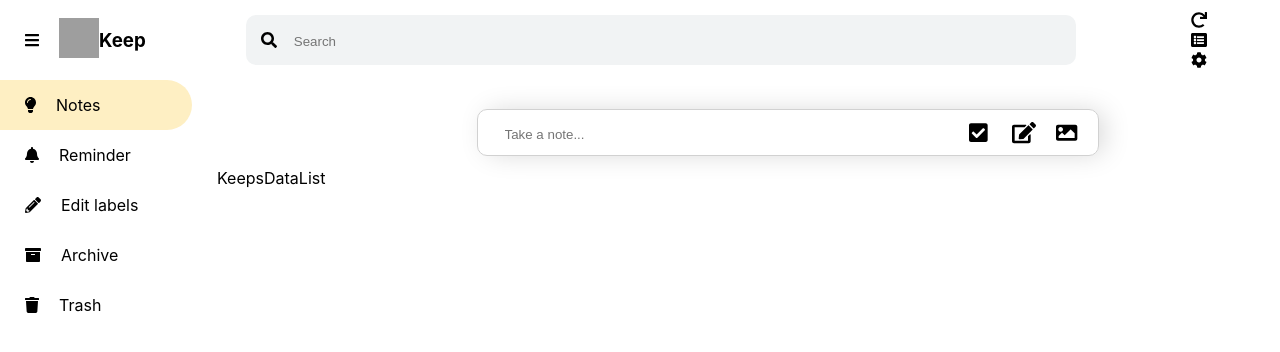
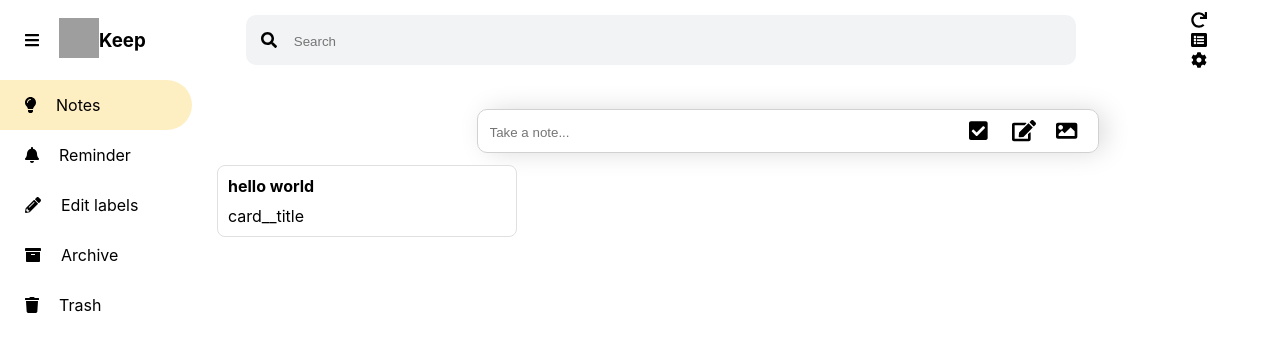
Before and after one commit to rohanvachheta/google-keep-clone, a React (Create React App) app: page / in a window 1280 px wide. Shown: the top 352 px of the page. Built offline with nearby package versions, Linux system fonts and the light colour scheme; grey boxes are pictures that could not be loaded.

Commit message:
image upload in text editor

```diff
--- /dev/null
+++ b/src/MainContent/KeepsDataList/index.css
@@ -0,0 +1,3 @@
+.note-card-list {
+  display: flex;
+}
--- a/src/MainContent/KeepsDataList/index.js
+++ b/src/MainContent/KeepsDataList/index.js
@@ -1,8 +1,13 @@
 import React from "react";
 import PropTypes from "prop-types";
+import KeepNoteCard from "../keepNoteCard";
 
 const KeepsDataList = (props) => {
-  return <div>KeepsDataList</div>;
+  return (
+    <div className="note-card-list">
+      <KeepNoteCard />
+    </div>
+  );
 };
 
 KeepsDataList.propTypes = {};
--- a/src/MainContent/TextEditor/index.css
+++ b/src/MainContent/TextEditor/index.css
@@ -8,8 +8,12 @@
   -webkit-box-shadow: 7px 0px 28px -4px rgba(209, 209, 209, 1);
   -moz-box-shadow: 7px 0px 28px -4px rgba(209, 209, 209, 1);
   box-shadow: 7px 0px 28px -4px rgba(209, 209, 209, 1);
-  height: 25px;
+  /* height: 25px; */
   border-radius: 10px;
+}
+
+.text-block-editor {
+  display: block;
 }
 
 .text-editor__icons {
@@ -24,7 +28,18 @@
 }
 
 .text-editor input {
-  margin-left: 15px;
+  width: 200%;
+  background: transparent;
+  border: none;
+  font-variant-ligatures: none;
+}
+
+.d-none {
+  display: none;
+}
+
+.text-editor textarea {
+  width: 100%;
   background: transparent;
   border: none;
   font-variant-ligatures: none;
@@ -32,4 +47,8 @@
   outline: none;
   -webkit-box-sizing: border-box;
   box-sizing: border-box;
+  resize: none;
+  overflow: hidden;
+  min-height: 50px;
+  max-height: 100px;
 }
--- a/src/MainContent/TextEditor/index.js
+++ b/src/MainContent/TextEditor/index.js
@@ -1,4 +1,4 @@
-import React from "react";
+import React, { useState } from "react";
 import PropTypes from "prop-types";
 import { FontAwesomeIcon } from "@fortawesome/react-fontawesome";
 import {
@@ -7,15 +7,78 @@
   faCheckSquare,
 } from "@fortawesome/free-solid-svg-icons";
 import "./index.css";
+import { render } from "@testing-library/react";
 
 const TextEditor = (props) => {
+  const [isFocused, setisFocused] = useState(false);
+  const [imageUrl, setimageUrl] = useState("");
+  const inputFileRef = React.createRef();
+  const onFocus = () => {
+    setisFocused(true);
+  };
+  const onBlur = () => {
+    setisFocused(false);
+  };
+
+  const handleKeyDown = (e) => {
+    e.target.style.height = "inherit";
+    e.target.style.height = `${e.target.scrollHeight}px`;
+    // In case you have a limitation
+    // e.target.style.height = `${Math.min(e.target.scrollHeight, limit)}px`;
+  };
+
+  const onImageChange = (event) => {
+    if (event.target.files && event.target.files[0]) {
+      let reader = new FileReader();
+      let file = event.target.files[0];
+
+      reader.onloadend = () => {
+        setimageUrl(URL.createObjectURL(file));
+        console.log("reader.onloadend -> render.result", render.result);
+      };
+
+      reader.readAsDataURL(file);
+    }
+  };
+  const handleImageUpload = (e) => {
+    e.preventDefault();
+    inputFileRef.current.click();
+    //
+  };
+
+  const removeFocusInput = () => {
+    setisFocused(false);
+  };
+
   return (
     <div class="container">
       <div class="center">
-        <div className="text-editor">
+        <div
+          className={` ${
+            isFocused ? "text-editor text-block-editor" : "text-editor"
+          } `}
+        >
           <div>
-            <input placeholder="Take a note..." />
+            {imageUrl && (
+              <img alt="note" width="100%" height="200" src={imageUrl} />
+            )}
+            {isFocused ? (
+              <textarea
+                autoFocus
+                placeholder="Take a note..."
+                onFocus={onFocus}
+                onKeyDown={handleKeyDown}
+              />
+            ) : (
+              <input
+                placeholder="Take a note..."
+                onFocus={onFocus}
+                onBlur={onBlur}
+                onKeyDown={handleKeyDown}
+              />
+            )}
           </div>
+          <div className="d-flex justify-content-center">
             <div className="text-editor-icon">
               <span className="text-editor__icons">
                 <FontAwesomeIcon icon={faCheckSquare} size="lg" />
@@ -24,8 +87,30 @@
                 <FontAwesomeIcon icon={faEdit} size="lg" />
               </span>
               <span className="text-editor__icons">
+                <input
+                  ref={inputFileRef}
+                  type="file"
+                  onChange={onImageChange}
+                  className="filetype d-none"
+                  id="group_image"
+                />
+                <a href="#" onClick={handleImageUpload}>
                   <FontAwesomeIcon icon={faImage} size="lg" />
+                </a>
               </span>
+            </div>
+            {isFocused && (
+              <div>
+                <button class="btn">save</button>
+                <button
+                  class="btn"
+                  style={{ marginLeft: "10px" }}
+                  onClick={removeFocusInput}
+                >
+                  cancel
+                </button>
+              </div>
+            )}
           </div>
         </div>
       </div>
--- a/src/MainContent/index.css
+++ b/src/MainContent/index.css
@@ -1,3 +1,7 @@
 .keep-main {
   padding: 25px;
 }
+
+.justify-content-center {
+  justify-content: space-between;
+}
--- /dev/null
+++ b/src/MainContent/keepNoteCard/index.css
@@ -0,0 +1,17 @@
+.note-card {
+  border: 1px solid transparent;
+  max-width: 300px;
+  background-color: #fff;
+  border-color: #e0e0e0;
+  -webkit-box-sizing: border-box;
+  box-sizing: border-box;
+  overflow: hidden;
+  position: relative;
+  -webkit-border-radius: 8px;
+  border-radius: 8px;
+  padding: 10px;
+}
+
+.note-card__title {
+  padding-bottom: 10px;
+}
--- /dev/null
+++ b/src/MainContent/keepNoteCard/index.js
@@ -0,0 +1,18 @@
+import React from "react";
+import PropTypes from "prop-types";
+import "./index.css";
+
+const KeepNoteCard = (props) => {
+  return (
+    <div className="note-card">
+      <div className="note-card__title">
+        <strong>hello world</strong>
+      </div>
+      card__title
+    </div>
+  );
+};
+
+KeepNoteCard.propTypes = {};
+
+export default KeepNoteCard;
--- a/src/index.css
+++ b/src/index.css
@@ -15,3 +15,7 @@
 .d-flex {
   display: flex;
 }
+
+a {
+  color: black;
+}
```
Lines whose indentation alone changed are shown as unchanged.
